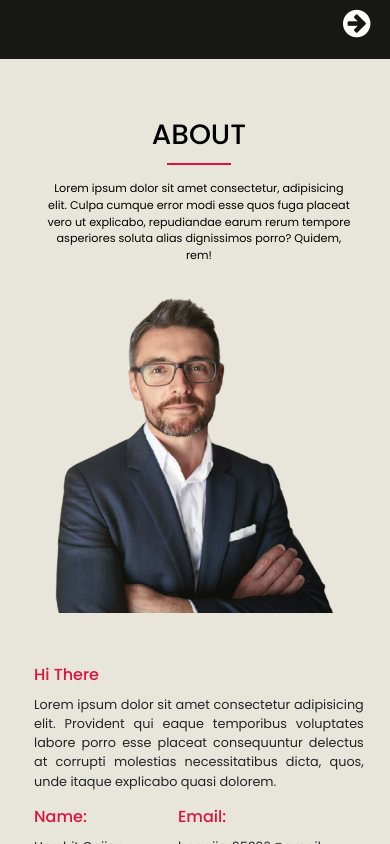
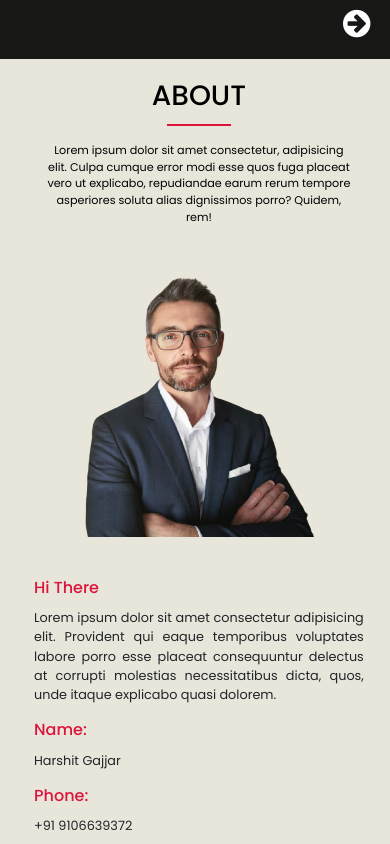
Before and after one commit to hp0007/ReactWebsite, a React (Create React App) app: page /about in a window 390 px wide. Built offline with nearby package versions, Linux system fonts and the light colour scheme.

Commit message:
responsive

```diff
--- a/src/components/About.js
+++ b/src/components/About.js
@@ -23,7 +23,7 @@ const About = () => {
                             <h4>Hi There</h4>
                             <p>Lorem ipsum dolor sit amet consectetur adipisicing elit. Provident qui eaque temporibus voluptates labore porro esse placeat consequuntur delectus at corrupti molestias necessitatibus dicta, quos, unde itaque explicabo quasi dolorem.</p>
                             <div className="row">
-                                <div className="col-6 col-md-6 inleft">
+                                <div className="col-12 col-md-6 inleft">
                                     <Fade top>
                                         <h4>Name:</h4>
                                         <p>Harshit Gajjar</p>
@@ -31,7 +31,7 @@ const About = () => {
                                         <p>+91 9106639372</p>
                                     </Fade>
                                 </div>
-                                <div className="col-6 col-md-6 inright">
+                                <div className="col-12 col-md-6 inright">
                                     <Fade top>
                                         <h4>Email:</h4>
                                         <p>hpgajjar95336@gmail.com</p>
--- a/src/responsive.css
+++ b/src/responsive.css
@@ -64,7 +64,8 @@
       }
 
       .container-1{
-        margin-top: 30%;
+        margin-top: 20%;
+        margin-bottom: 5%;
         width: 80%;
       }
       .container-1 p{
@@ -73,25 +74,30 @@
       .container-service{
         width: 100%;
       }
+      .container-service .card{
+        margin: 0 auto 10%;
+        float: none;
+      }
       .container-about{
         width: 100%;
       }
+      .container-about .left{
+        width: 100%;
+        text-align: center;
+      }
       .container-about .left img{
-        height: 65%;
+        width: 70%;
+        margin-left: -10%;
       }
       .container-about .right{
         max-width: 100%;
-        margin-top: -30%;
-        word-wrap: break-word;
+        margin-top: 0%;
         font-size: 0.8rem;
-        padding: 0 10% 0 10%;
         text-align: justify;
+        padding: 10% 10%;
       }
       .container-about .right h4{
         font-size: 1rem;
-      }
-      .container-about .right .inright{
-        margin-left: -10%;
       }
 
       .container-skill{
```
